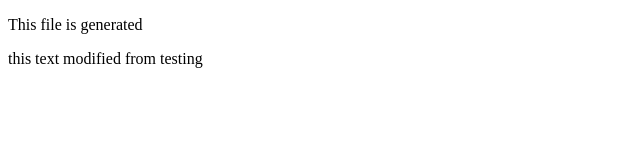
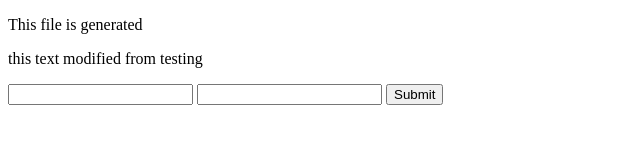
Before and after one commit to Hema25670/Demo, a plain HTML site: page demo.html in a window 1280 px wide. Shown: the whole page, without its empty margins (0-640 px from the left). Drawn offline with Linux system fonts and the light colour scheme.

Commit message:
demo.html modified in b1 branch

```diff
--- a/demo.html
+++ b/demo.html
@@ -8,5 +8,10 @@
 <body>
     <p>This file is generated</p>
     <p>this text modified from testing</p>
+    <form>
+        <input type = "email">
+        <input type = "password">
+        <input type = "submit">
+    </form>
 </body>
 </html>
```
